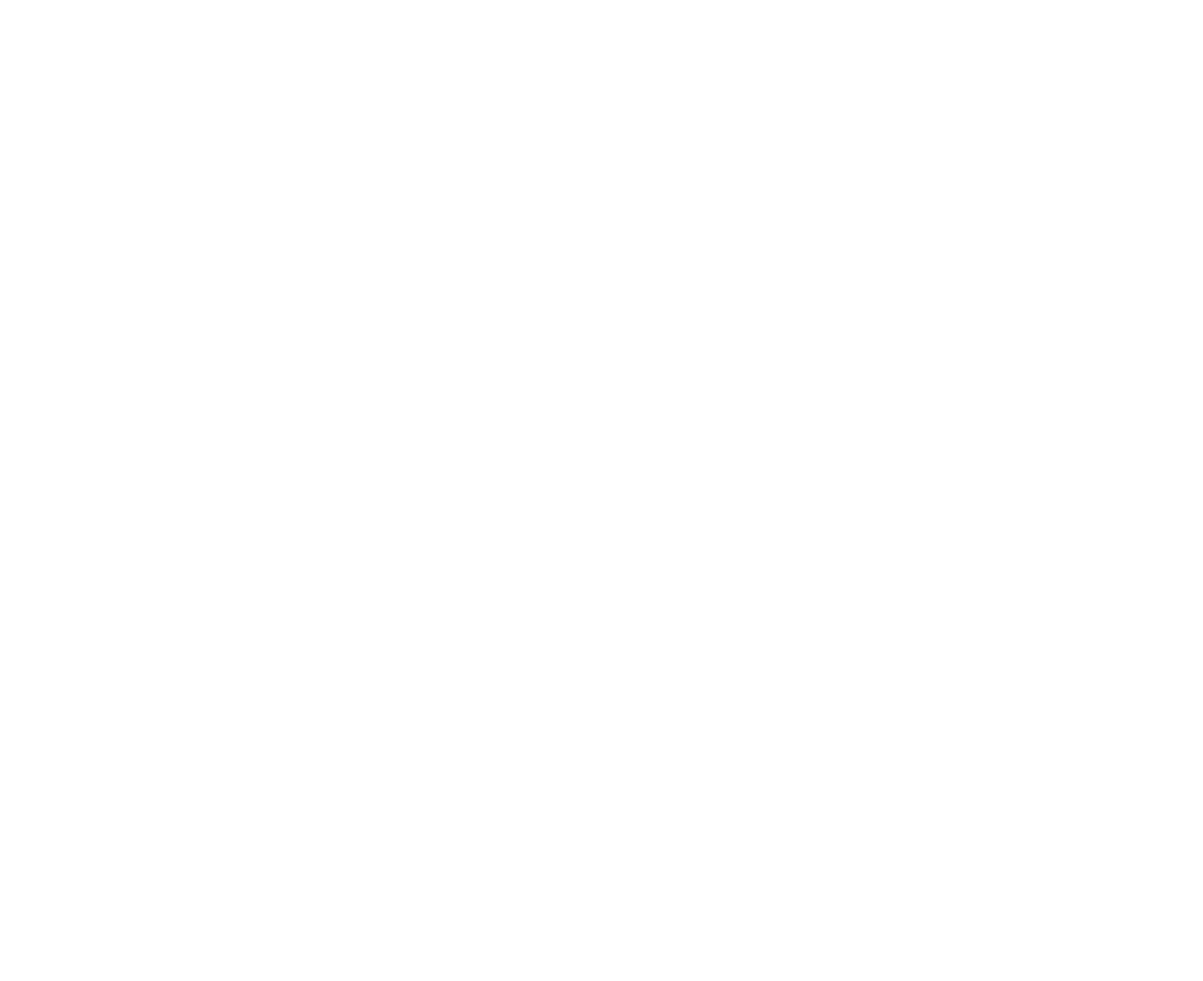
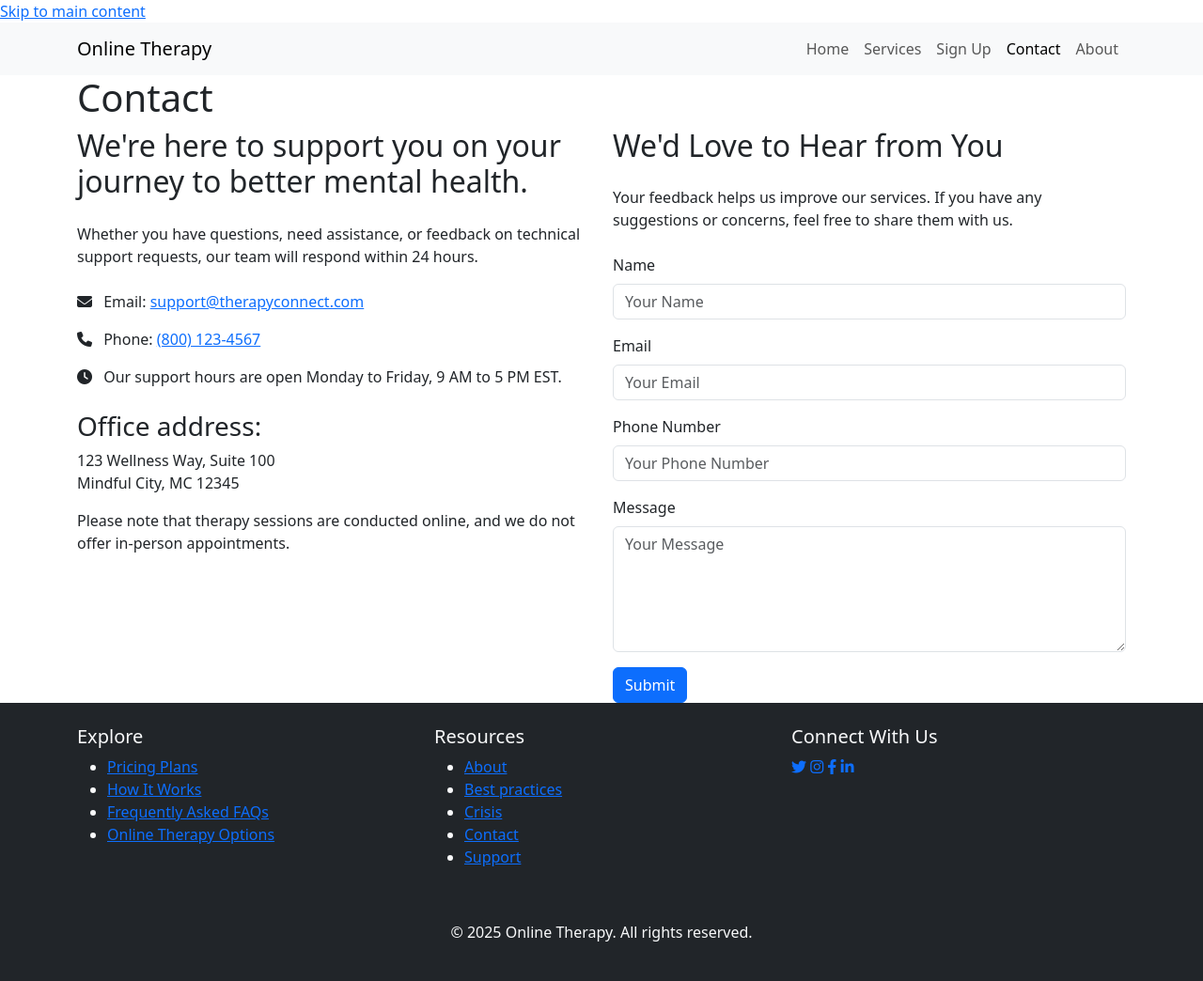
Before and after one commit to Will11521/mtm6201_final, a plain HTML site: page contact.html in a window 1280 px wide. Shown: the whole page at 94% size. Before the commit the page ends 800 px from the top, so only its background shows below. Drawn offline with nearby package versions, Linux system fonts and the light colour scheme.

Commit message:
set up contact page

```diff
--- a/about.html
+++ b/about.html
@@ -136,6 +136,6 @@
 
     <!-- JavaScript -->
     <script src="https://cdn.jsdelivr.net/npm/bootstrap@5.3.0-alpha1/dist/js/bootstrap.bundle.min.js"></script>
-    <script src="js/script.js"></script>
+
 </body>
 </html>
--- a/contact.html
+++ b/contact.html
@@ -0,0 +1,168 @@
+<!DOCTYPE html>
+<html lang="en">
+<head>
+    <meta charset="UTF-8">
+    <meta name="viewport" content="width=device-width, initial-scale=1.0">
+    <title>Contact - Online Therapy</title>
+    <!-- Bootstrap CSS -->
+    <link href="https://cdn.jsdelivr.net/npm/bootstrap@5.3.0-alpha1/dist/css/bootstrap.min.css" rel="stylesheet">
+    <!-- Font Awesome -->
+    <link rel="stylesheet" href="https://cdnjs.cloudflare.com/ajax/libs/font-awesome/6.4.0/css/all.min.css">
+    <!-- My CSS -->
+    <link rel="stylesheet" href="css/styles.css">
+</head>
+<body>
+    <!-- Skip link -->
+    <a href="#main" class="skip-link">Skip to main content</a>
+
+    <!-- Nav bar -->
+    <nav class="navbar navbar-expand-lg navbar-light bg-light">
+        <div class="container">
+            <a class="navbar-brand" href="index.html">Online Therapy</a>
+            <button class="navbar-toggler" type="button" data-bs-toggle="collapse" data-bs-target="#mainNav">
+                <span class="navbar-toggler-icon"></span>
+            </button>
+            <div class="collapse navbar-collapse" id="mainNav">
+                <ul class="navbar-nav ms-auto">
+                    <li class="nav-item">
+                        <a class="nav-link" href="index.html">Home</a>
+                    </li>
+                    <li class="nav-item">
+                        <a class="nav-link" href="services.html">Services</a>
+                    </li>
+                    <li class="nav-item">
+                        <a class="nav-link" href="signup.html">Sign Up</a>
+                    </li>
+                    <li class="nav-item">
+                        <a class="nav-link active" href="contact.html">Contact</a>
+                    </li>
+                    <li class="nav-item">
+                        <a class="nav-link" href="about.html">About</a>
+                    </li>
+                </ul>
+            </div>
+        </div>
+    </nav>
+
+    <!-- Main content -->
+    <main id="main">
+        <!-- Contact header -->
+        <section class="contact-header">
+            <div class="container">
+                <div class="row">
+                    <div class="col-12">
+                        <h1>Contact</h1>
+                    </div>
+                </div>
+            </div>
+        </section>
+
+        <!-- Contact info and form -->
+        <section class="contact-section">
+            <div class="container">
+                <div class="row">
+                    <!-- Contact info -->
+                    <div class="col-lg-6 mb-5 mb-lg-0">
+                        <div class="contact-info">
+                            <h2 class="mb-4">We're here to support you on your journey to better mental health.</h2>
+                            <p>Whether you have questions, need assistance, or feedback on technical support requests, our team will respond within 24 hours.</p>
+
+                            <div class="contact-details mt-4">
+                                <p><i class="fas fa-envelope me-2"></i> Email: <a href="mailto:support@therapyconnect.com">support@therapyconnect.com</a></p>
+                                <p><i class="fas fa-phone me-2"></i> Phone: <a href="tel:+18001234567">(800) 123-4567</a></p>
+                                <p><i class="fas fa-clock me-2"></i> Our support hours are open Monday to Friday, 9 AM to 5 PM EST.</p>
+                            </div>
+
+                            <div class="mt-4">
+                                <h3>Office address:</h3>
+                                <address>
+                                    123 Wellness Way, Suite 100<br>
+                                    Mindful City, MC 12345
+                                </address>
+                                <p>Please note that therapy sessions are conducted online, and we do not offer in-person appointments.</p>
+                            </div>
+                        </div>
+                    </div>
+
+                    <!-- Contact form -->
+                    <div class="col-lg-6">
+                        <div class="contact-form">
+                            <h2 class="mb-4">We'd Love to Hear from You</h2>
+                            <p class="mb-4">Your feedback helps us improve our services. If you have any suggestions or concerns, feel free to share them with us.</p>
+
+                            <form id="contactForm">
+                                <div class="mb-3">
+                                    <label for="name" class="form-label">Name</label>
+                                    <input type="text" class="form-control" id="name" placeholder="Your Name" required>
+                                </div>
+
+                                <div class="mb-3">
+                                    <label for="email" class="form-label">Email</label>
+                                    <input type="email" class="form-control" id="email" placeholder="Your Email" required>
+                                </div>
+
+                                <div class="mb-3">
+                                    <label for="phone" class="form-label">Phone Number</label>
+                                    <input type="tel" class="form-control" id="phone" placeholder="Your Phone Number">
+                                </div>
+
+                                <div class="mb-3">
+                                    <label for="message" class="form-label">Message</label>
+                                    <textarea class="form-control" id="message" rows="5" placeholder="Your Message" required></textarea>
+                                </div>
+
+                                <button type="submit" class="btn btn-primary">Submit</button>
+                            </form>
+                        </div>
+                    </div>
+                </div>
+            </div>
+        </section>
+    </main>
+
+    <!-- Footer -->
+    <footer class="bg-dark text-light py-4">
+        <div class="container">
+            <div class="row">
+                <div class="col-md-4 mb-4">
+                    <h5>Explore</h5>
+                    <ul class="footer-links">
+                        <li><a href="pricing.html">Pricing Plans</a></li>
+                        <li><a href="how-it-works.html">How It Works</a></li>
+                        <li><a href="faq.html">Frequently Asked FAQs</a></li>
+                        <li><a href="services.html">Online Therapy Options</a></li>
+                    </ul>
+                </div>
+                <div class="col-md-4 mb-4">
+                    <h5>Resources</h5>
+                    <ul class="footer-links">
+                        <li><a href="about.html">About</a></li>
+                        <li><a href="best-practices.html">Best practices</a></li>
+                        <li><a href="crisis.html">Crisis</a></li>
+                        <li><a href="contact.html">Contact</a></li>
+                        <li><a href="support.html">Support</a></li>
+                    </ul>
+                </div>
+                <div class="col-md-4 mb-4">
+                    <h5>Connect With Us</h5>
+                    <div class="social-links">
+                        <a href="#"><i class="fab fa-twitter"></i></a>
+                        <a href="#"><i class="fab fa-instagram"></i></a>
+                        <a href="#"><i class="fab fa-facebook-f"></i></a>
+                        <a href="#"><i class="fab fa-linkedin-in"></i></a>
+                    </div>
+                </div>
+            </div>
+            <div class="row mt-3">
+                <div class="col-12 text-center">
+                    <p>&copy; 2025 Online Therapy. All rights reserved.</p>
+                </div>
+            </div>
+        </div>
+    </footer>
+
+    <!-- JavaScript -->
+    <script src="https://cdn.jsdelivr.net/npm/bootstrap@5.3.0-alpha1/dist/js/bootstrap.bundle.min.js"></script>
+
+</body>
+</html>
```
